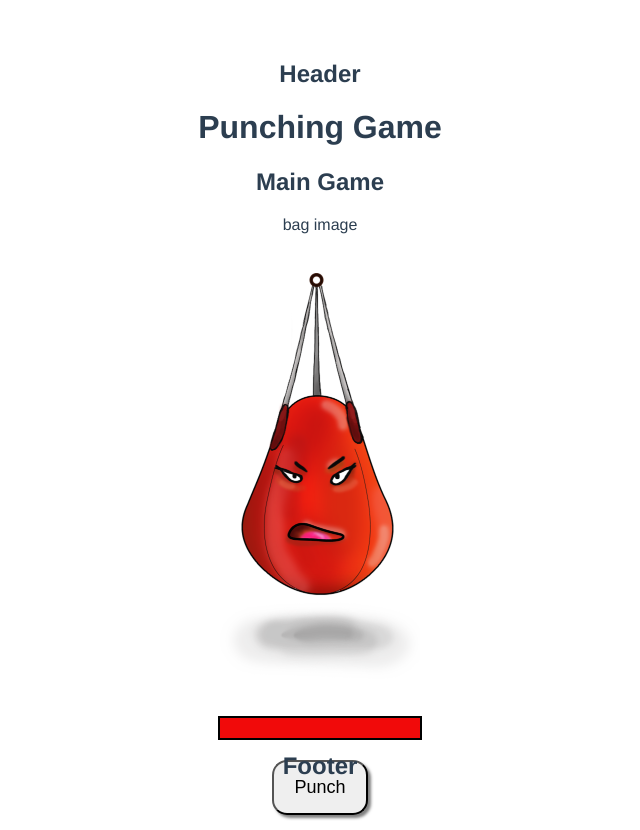
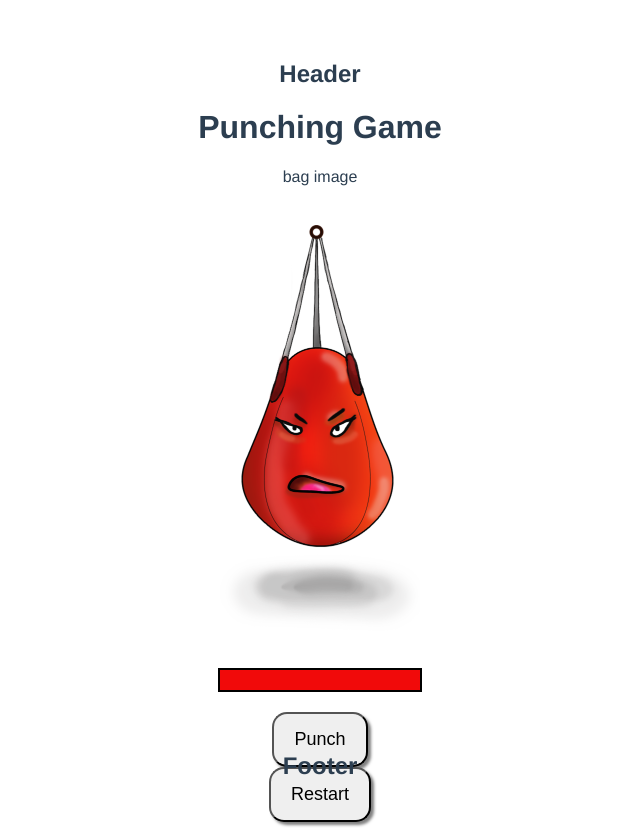
Before and after one commit to Lu-Smith/vue_punchbag_game, a Vue app in the folder punchbag_game/: page / in a window 1280 px wide. Shown: the whole page, without its empty margins (320-960 px from the left). Built offline with nearby package versions, Linux system fonts and the light colour scheme.

Commit message:
Updated mainGame testing

```diff
--- a/punchbag_game/src/components/MainGame.vue
+++ b/punchbag_game/src/components/MainGame.vue
@@ -1,12 +1,12 @@
 <template>
   <div>
-    <h2>Main Game</h2>
     <div id="bag"> bag image</div>
     <div id="bag-health">
       <div></div>
     </div>
     <div id="controls">
       <button>Punch</button>
+      <button>Restart</button>
     </div>
   </div>
 </template>
```
Also changed, not shown: 1 other file (tests, documents, lock files or other folders).
